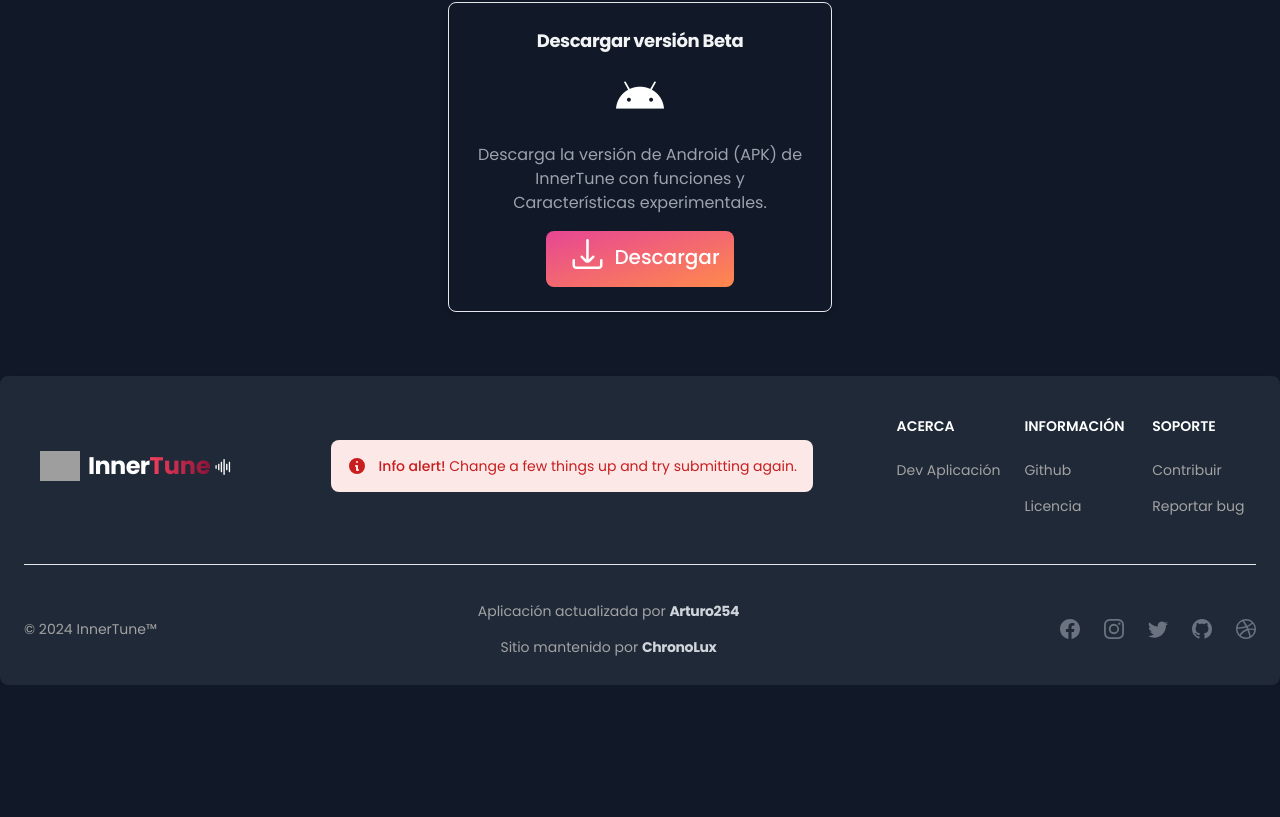
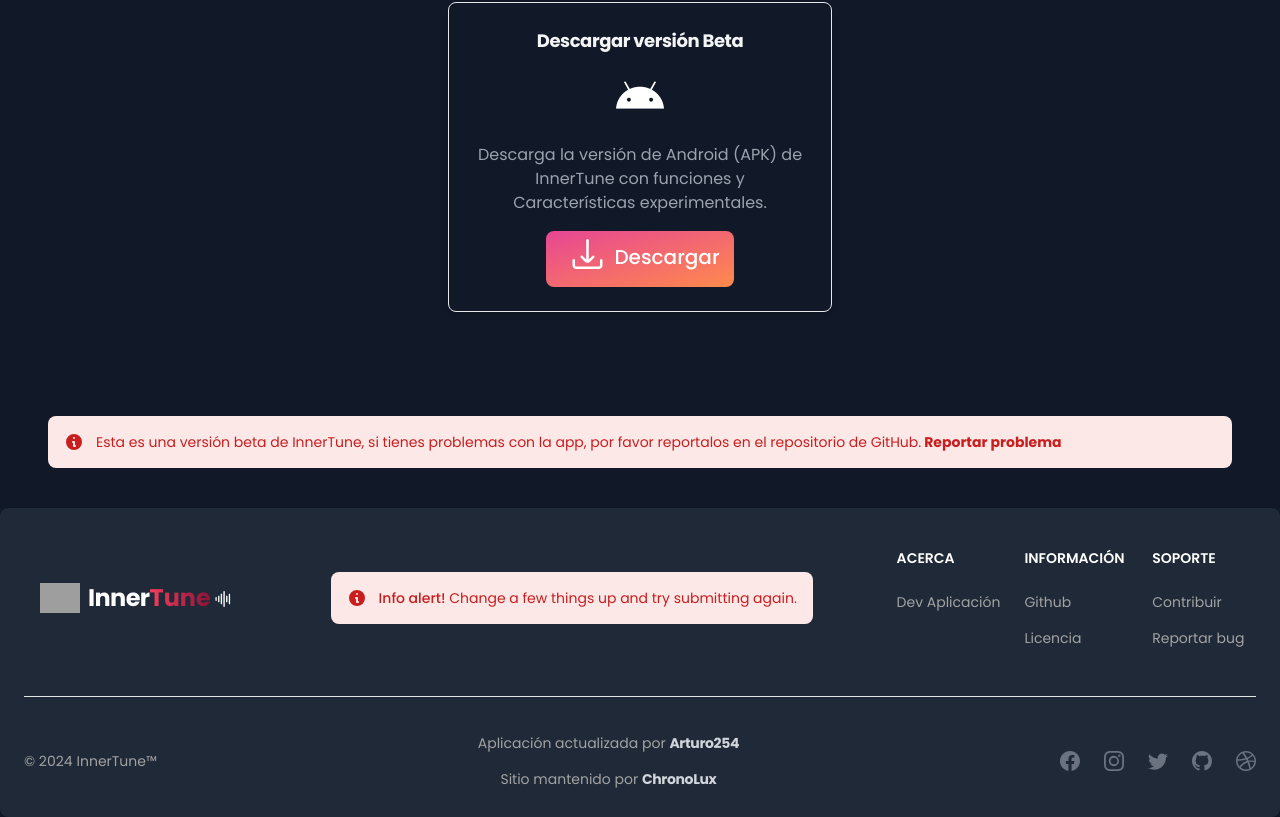
Before and after one commit to AkemiKami201/innerTune-Website, a React (Vite) app: page / in a window 1280 px wide. Shown: the part 5555-6372 px from the top of the page. Before the commit the page ends 6240 px from the top, so only its background shows below. Built offline with nearby package versions, Linux system fonts and the light colour scheme; grey boxes are pictures that could not be loaded.

Commit message:
new alert added

```diff
--- a/src/components/Download.jsx
+++ b/src/components/Download.jsx
@@ -1,5 +1,7 @@
 import { Card } from "flowbite-react";
 import { Button } from "flowbite-react";
+import { HiInformationCircle } from "react-icons/hi";
+import { Alert } from "flowbite-react";
 
 const DownloadSection = () => {
 	return (
@@ -54,6 +56,12 @@
 				   </div>
 			    </Card>
 	        </div>
+	        <div className="w-200 m-10 lg:mt-10 items-center">
+				<Alert color="failure" icon={HiInformationCircle}>
+			       	Esta es una versi&oacute;n beta de InnerTune, si tienes problemas con la app, por favor reportalos en el repositorio de GitHub.
+			       	<a href="https://github.com/Arturo254/InnerTune/issues" className="font-bold"> Reportar problema</a>
+				</Alert>
+			</div>
 		</div>
 	);
 };
```
